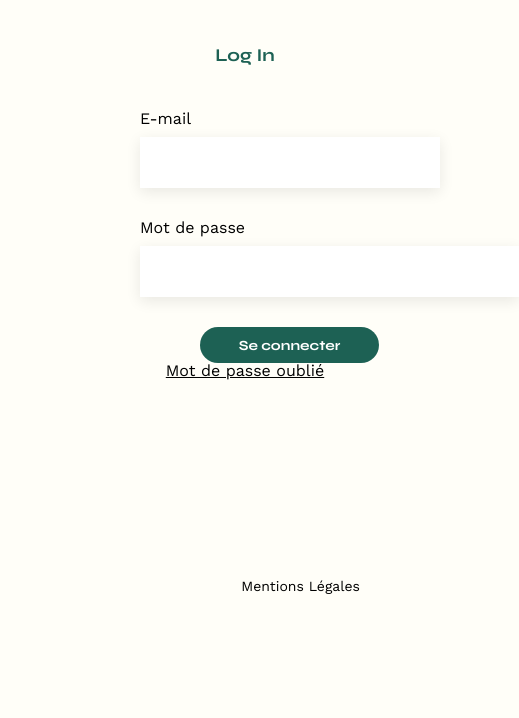
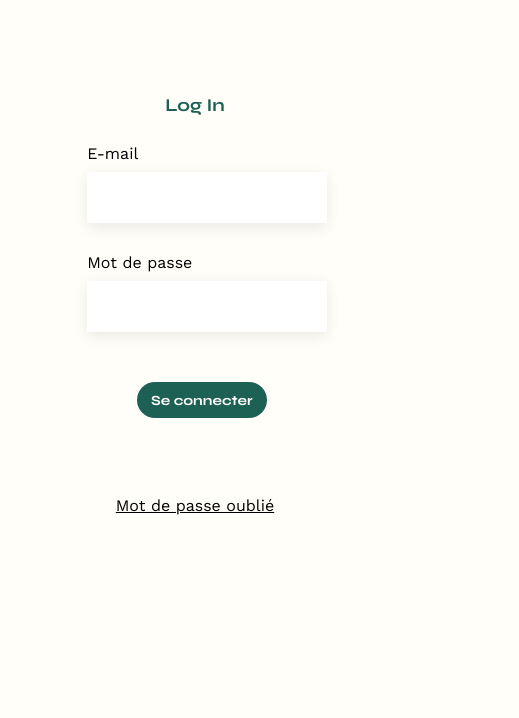
Before and after one commit to Anylisse/Portfolio-architecte-sophie-bluel, a plain HTML site: page FrontEnd/login.html in a window 390 px wide. Shown: the part 126-844 px from the top of the page, 519 px wide, since content can reach past the window. Drawn offline with nearby package versions, Linux system fonts and the light colour scheme.

Commit message:
Modifications css login

```diff
--- a/FrontEnd/assets/style.css
+++ b/FrontEnd/assets/style.css
@@ -383,17 +383,18 @@ footer a {
 
 /* Mise en forme du login */
 #login {
-	width: 100%;
+	display: flex;
+	flex-direction: column;
+	width: 50%;
 	text-align: center;
+	margin: auto;
 }
 
 #login form {
 	display: flex;
 	flex-direction: column;
 	text-align: left;
-	margin-top: 15px;
-	margin-right: 90px;
-	margin-left: 90px;
+	margin: auto;
 }
 
 #login label {
@@ -422,8 +423,8 @@ input[type="submit"] {
 }
 
 #footer {
-	bottom: 0;
 	width: 100%;
+	margin-top: 600px;
 }
 
 /** Barre mode édition et publication des changements **/
@@ -662,6 +663,10 @@ input[type="submit"] {
 		margin: auto;
 	}
 
+	#login form {
+		margin: auto;
+	}
+
 }
 
 @media screen and (max-width: 766px) {
@@ -706,6 +711,14 @@ input[type="submit"] {
 
 	#contact form {
 		margin: auto
+	}
+
+	#login {
+		width: 100%;
+	}
+
+	#login form {
+		margin: auto;
 	}
 }
 
@@ -755,6 +768,14 @@ input[type="submit"] {
 	.filters {
 		align-items: baseline;
 	}
+
+	#login {
+		width: 100%;
+	}
+
+	#login form {
+		margin: auto;
+	}
 }
 
 @media screen and (max-width: 425px) {
@@ -796,4 +817,28 @@ input[type="submit"] {
 	input[type="submit"] {
 		margin: 30px 140px 0 60px;
 	}
+
+	#login {
+		width: 85%;
+		margin-top: 100px;
+	}
+
+	#login form {
+		width: 65%;
+		margin: auto;
+	}
+
+	#login input[type="email"],
+	[type="password"] {
+		width: 240px;
+	}
+
+	#login a {
+		margin-top: 80px;
+	}
+
+	#login input[type="submit"] {
+		width: 60%;
+		margin: 50px 140px 0 50px;
+	}
 }
```
